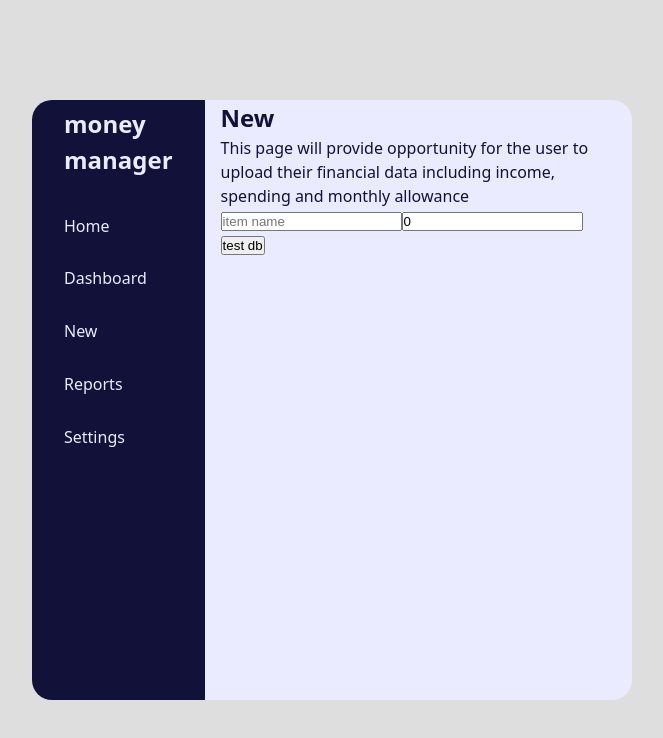
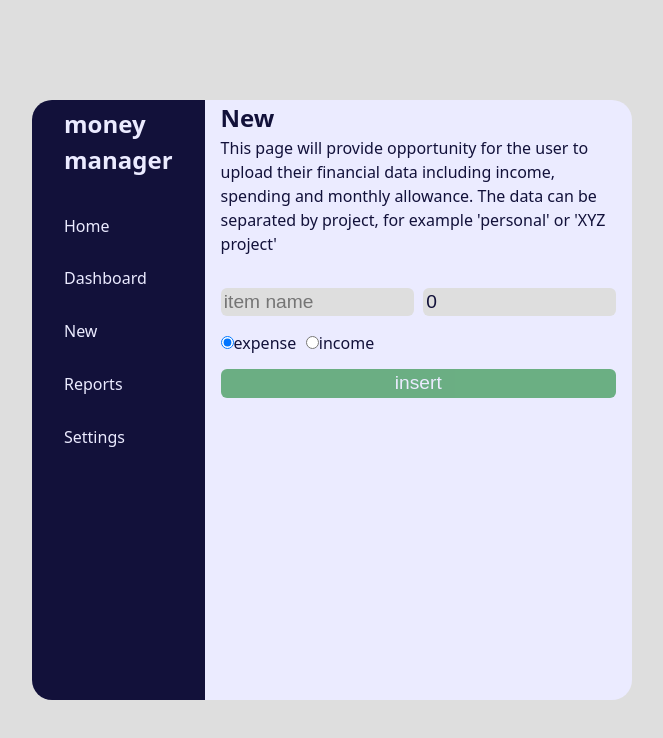
Before and after one commit to mrtnstl/money-manager, a React (Vite) app: page /new in a window 1280 px wide. Shown: the top 738 px of the page, without its empty margins (308-971 px from the left). Built offline with nearby package versions, Linux system fonts and the light colour scheme.

Commit message:
add: cash flow form

```diff
--- /dev/null
+++ b/src/components/PreviousViewSection.tsx
@@ -0,0 +1,9 @@
+const PreviousViewSection = () => {
+	return (
+		<section>
+			<span>P</span>
+		</section>
+	);
+};
+
+export default PreviousViewSection;
--- a/src/pages/DashboardPage.tsx
+++ b/src/pages/DashboardPage.tsx
@@ -1,8 +1,10 @@
+import PreviousViewSection from "../components/PreviousViewSection";
 import styles from "../styles/Content.module.css";
 const DashboardPage = () => {
 	return (
 		<main id={styles.container}>
 			<h1>Dashboard</h1>
+			<PreviousViewSection />
 			<p>
 				This is the dashboard page with graphs about income and spending data
 				and spending by category
--- a/src/pages/NewPage.tsx
+++ b/src/pages/NewPage.tsx
@@ -2,15 +2,26 @@ import { useState } from "react";
 import type { CashFlow } from "../types/cashflow.types";
 import { testIDB } from "../utils/indexeddb";
 import styles from "../styles/Content.module.css";
+import newpage from "../styles/NewPage.module.css";
 
 const NewPage = () => {
 	const [spendingData, setSpendingData] = useState<CashFlow>({
 		name: "",
 		value: 0,
 		type: "expense",
+		project: "personal",
 	});
 
-	const handleTestDBClick = () => {
+	const handleChange = (e: React.ChangeEvent<HTMLInputElement>) => {
+		const target = e.target;
+		const value = target.type === "checkbox" ? target.checked : target.value;
+		const name = target.name;
+		setSpendingData((values) => ({ ...values, [name]: value }));
+	};
+	const handleSubmit = (e: React.FormEvent) => {
+		e.preventDefault();
+		console.log("SUBMIT");
+
 		testIDB(spendingData)
 			.then((result) => {
 				console.log("SUCCESS", result);
@@ -26,26 +37,54 @@ const NewPage = () => {
 			<h1>New</h1>
 			<p>
 				This page will provide opportunity for the user to upload their
-				financial data including income, spending and monthly allowance
+				financial data including income, spending and monthly allowance. The
+				data can be separated by project, for example 'personal' or 'XYZ
+				project'
 			</p>
+			<form id={newpage.cashflowForm} onSubmit={handleSubmit}>
+				<span id={newpage.mainInput}>
 					<input
 						type="text"
 						name="name"
 						placeholder="item name"
+						autoComplete="false"
 						value={spendingData.name}
-				onChange={(e) =>
-					setSpendingData({ ...spendingData, name: e.target.value })
-				}
+						onChange={handleChange}
 					/>
 					<input
 						type="number"
 						name="value"
+						autoComplete="false"
 						value={spendingData.value}
-				onChange={(e) =>
-					setSpendingData({ ...spendingData, value: parseInt(e.target.value) })
-				}
+						onChange={handleChange}
 					/>
-			<button onClick={() => handleTestDBClick()}>test db</button>
+				</span>
+				<span id={newpage.radioGroup}>
+					<span className={newpage.radioItem}>
+						<input
+							type="radio"
+							name="type"
+							id="typeExpense"
+							value="expense"
+							checked={spendingData.type === "expense"}
+							onChange={handleChange}
+						/>
+						<label htmlFor="typeExpense">expense</label>
+					</span>
+					<span>
+						<input
+							type="radio"
+							name="type"
+							id="typeIncome"
+							value="income"
+							checked={spendingData.type === "income"}
+							onChange={handleChange}
+						/>
+						<label htmlFor="typeIncome">income</label>
+					</span>
+				</span>
+				<input type="submit" value={"insert"} id={newpage.submitBtn} />
+			</form>
 		</main>
 	);
 };
--- a/src/styles/Content.module.css
+++ b/src/styles/Content.module.css
@@ -4,5 +4,8 @@
 	border-radius: 0 20px 20px 0;
 	padding-inline: 1rem;
 	overflow-y: auto;
+	overflow-x: hidden;
 	flex: auto;
+	/* TODO: fix this*/
+	width: 1000px;
 }
--- /dev/null
+++ b/src/styles/NewPage.module.css
@@ -0,0 +1,55 @@
+#cashflowForm {
+    margin-block: 2rem;
+    display: flex;
+    flex-direction: column;
+    gap: .5rem;
+}
+
+#cashflowForm input {
+    border: none;
+    background-color: #dedede;
+    color: #12113a;
+    font-size: 1.2rem;
+    padding: .2rem;
+    border-radius: 6px;
+}
+
+#cashflowForm>input[type="text"],
+#cashflowForm>input[type="number"] {}
+
+#cashflowForm input[type="radio"] {}
+
+
+#cashflowForm>input[type="submit"] {
+    background-color: #4ca065;
+    color: #ebebff;
+    cursor: pointer;
+    opacity: .8;
+    transition: opacity .2s linear;
+}
+
+#cashflowForm>input[type="submit"]:hover {
+    opacity: 1;
+}
+
+#mainInput {
+    display: flex;
+    justify-content: center;
+    gap: .6rem;
+}
+
+#mainInput>* {
+    width: 50%;
+}
+
+#radioGroup {
+    padding: .4rem 0;
+    display: flex;
+    justify-content: flex-start;
+    gap: .6rem;
+}
+
+#radioItem {
+    display: flex;
+
+}
--- a/src/styles/Sidebar.module.css
+++ b/src/styles/Sidebar.module.css
@@ -9,6 +9,7 @@
 #title {
 	padding: 0.4rem 1rem;
 	margin-bottom: 1.4rem;
+	cursor: pointer;
 }
 
 ul {
--- a/src/types/cashflow.types.ts
+++ b/src/types/cashflow.types.ts
@@ -5,6 +5,7 @@ export type CashFlow = {
 	name: string;
 	value: number;
 	type: "expense" | "income";
+	project: string;
 	category?: string;
 	timestamp?: Date;
 };
--- a/src/utils/indexeddb.ts
+++ b/src/utils/indexeddb.ts
@@ -1,6 +1,11 @@
 import type { CashFlow } from "../types/cashflow.types";
 
-export function testIDB({ name, value }: CashFlow): Promise<unknown> {
+export function testIDB({
+	name,
+	value,
+	type,
+	project,
+}: CashFlow): Promise<unknown> {
 	return new Promise((resolve, reject) => {
 		const request: IDBOpenDBRequest = window.indexedDB.open(
 			"MoneyManagerDB",
@@ -44,6 +49,8 @@ export function testIDB({ name, value }: CashFlow): Promise<unknown> {
 				id: crypto.randomUUID(),
 				name: name,
 				value: value,
+				type: type,
+				project: project,
 			});
 			resolve(successData);
 		};
```
Also changed, not shown: src/utils/getLocalization.ts (added, +11 -0 lines). Lines whose indentation alone changed are shown as unchanged.
